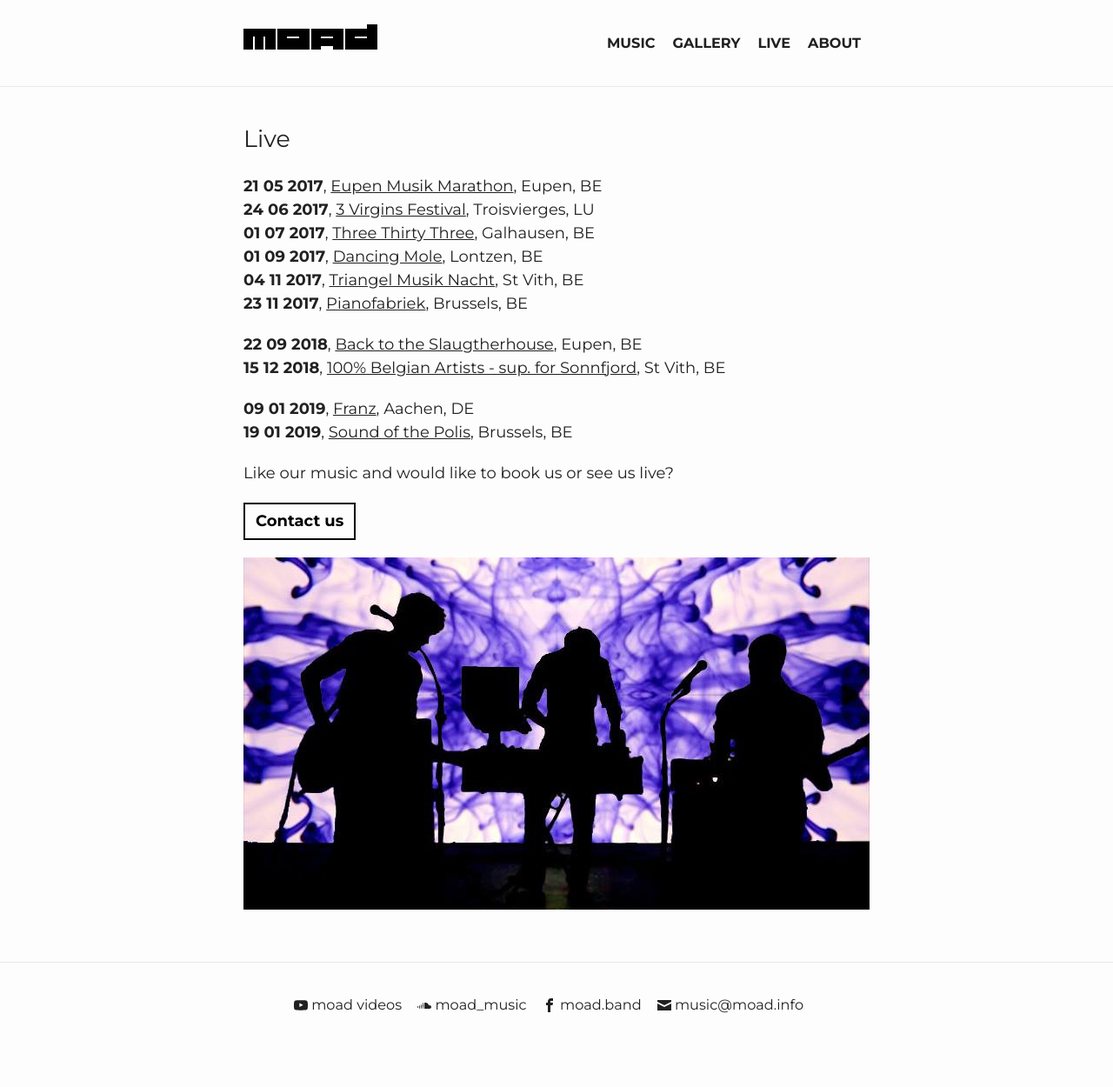
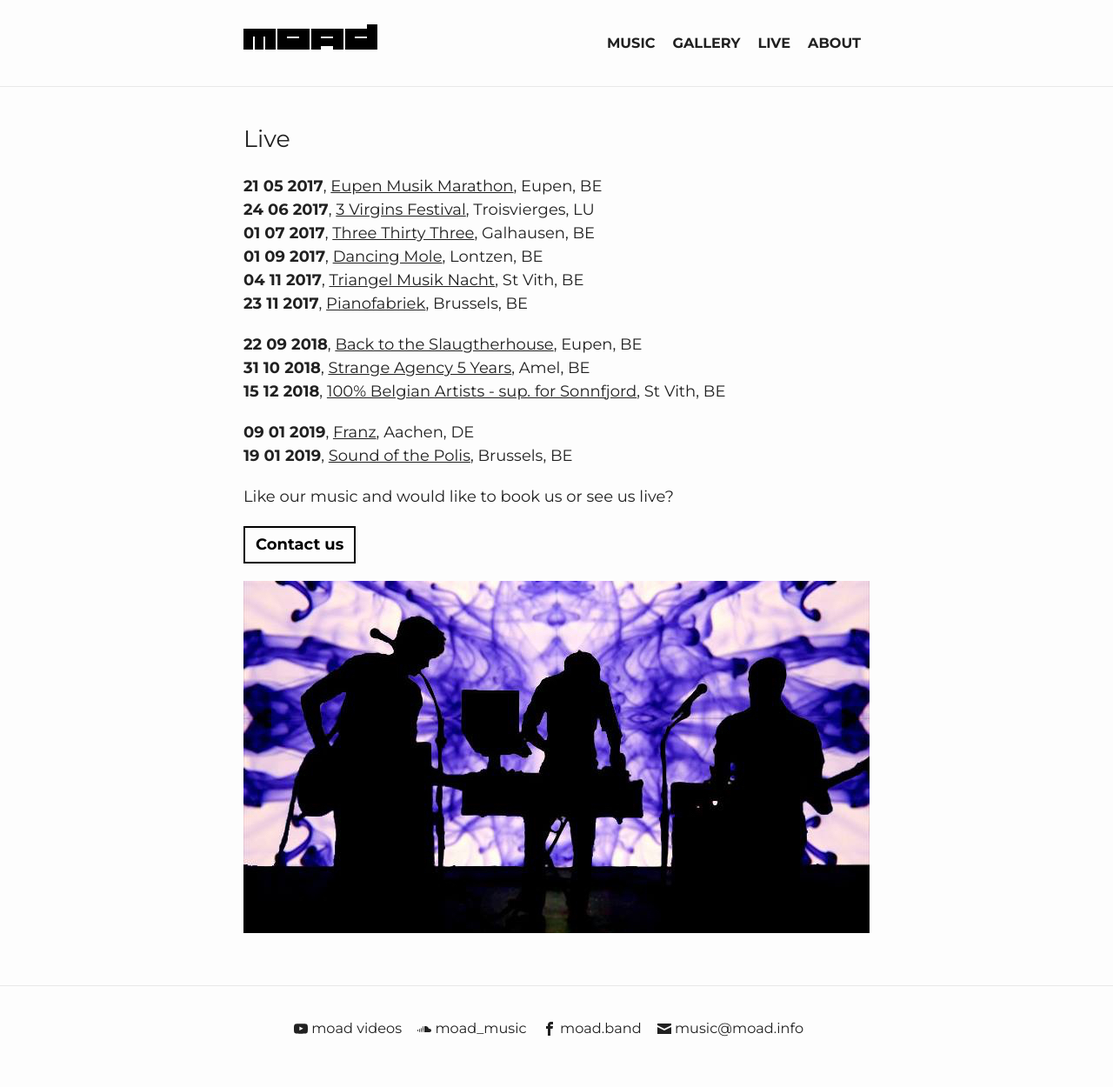
Before and after one commit to marcnoel/moad-site, a Jekyll site: the page built from live.html, in a window 1280 px wide. Shown: the whole page at 87% size. Built offline with Jekyll 4.4.1, drawn with Linux system fonts in a browser that asks for light colours; before the commit the page ends 1223 px from its top, so only the background shows below that.

Commit message:
Update live.html

```diff
--- a/live.html
+++ b/live.html
@@ -46,6 +46,8 @@
     <p><li><strong> </strong></li></p>
     <li><strong>22 09 2018</strong>,
     <a style="text-decoration:underline;" href="http://www.alter-schlachthof.be/" target="_blank">Back to the Slaugtherhouse</a>, Eupen, BE</li>
+    <li><strong>31 10 2018</strong>,
+    <a style="text-decoration:underline;" href="http://strangeagency.be" target="_blank">Strange Agency 5 Years</a>, Amel, BE</li>
     <li><strong>15 12 2018</strong>,
     <a style="text-decoration:underline;" href="https://www.facebook.com/events/208433346653506/" target="_blank">100% Belgian Artists - sup. for Sonnfjord</a>, St Vith, BE</li>
 
```
